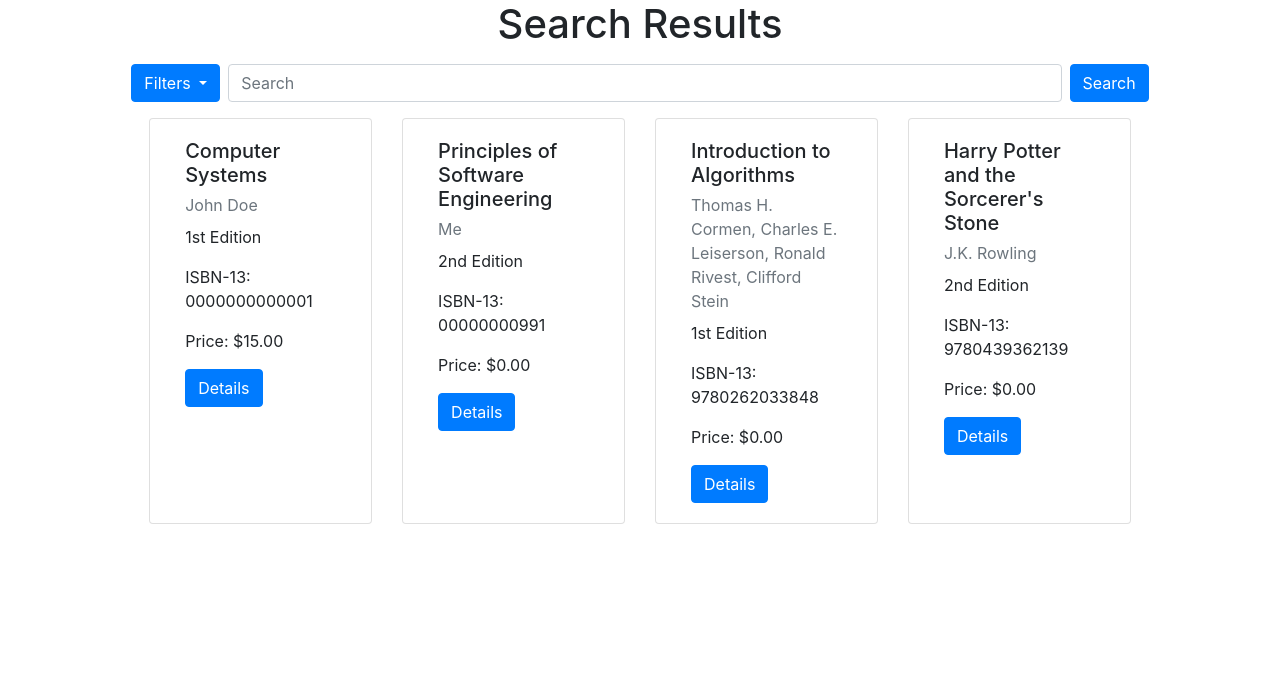
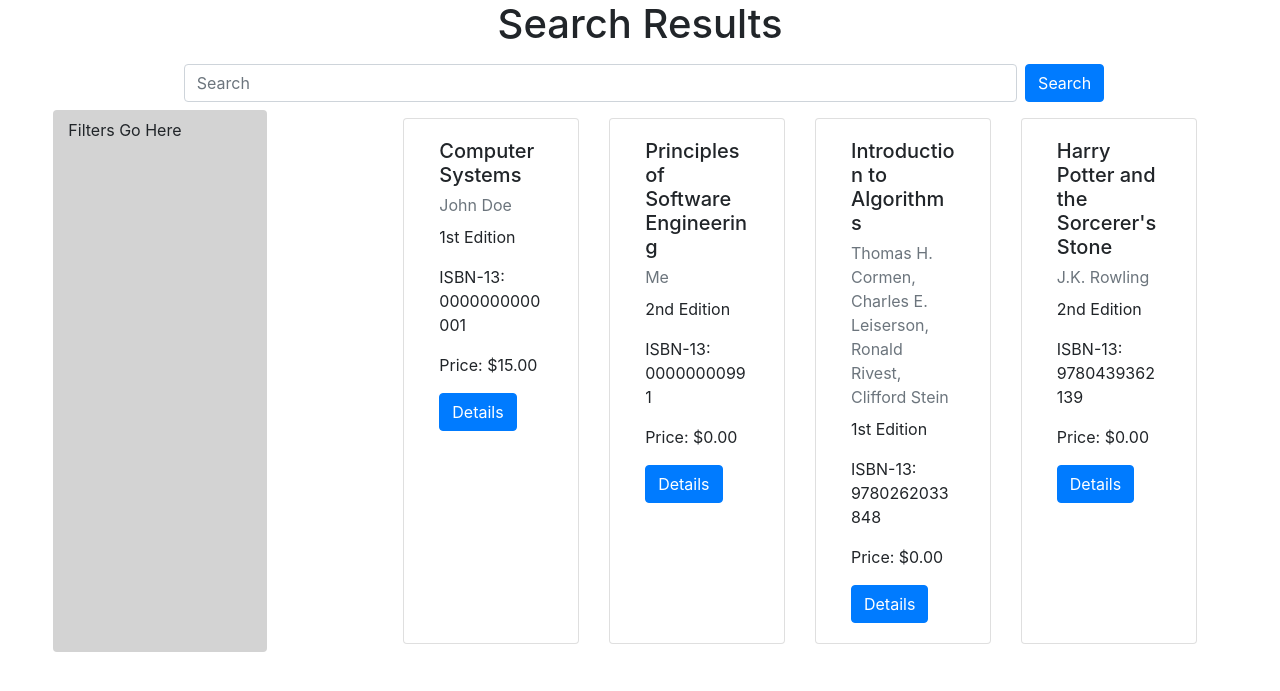
Before and after one commit to ADelCastillo1798/Oasis-Copy, a Django app: page /pages/listings/ in a window 1280 px wide. Shown: the part 56-747 px from the top of the page. Run offline with Django 3.2, Linux system fonts and the light colour scheme; data comes from the database, SQL or seed files in the repository.

Commit message:
Remove filter from search bar

```diff
--- a/oasis/pages/templates/listings_view.html
+++ b/oasis/pages/templates/listings_view.html
@@ -10,29 +10,24 @@
 <div class="row">
   <div class="col-12 py-2 mx-auto">
     <form class="form-inline justify-content-center">
-      <div class="dropdown">
-        <button class="btn btn-primary dropdown-toggle" type="button" id="dropdownMenuButton" data-toggle="dropdown" aria-haspopup="true" aria-expanded="false">
-          Filters
-        </button>
-        <div class="dropdown-menu" aria-labelledby="dropdownMenuButton">
-          <a class="dropdown-item" href="#">Action</a>
-          <a class="dropdown-item" href="#">Another action</a>
-          <a class="dropdown-item" href="#">Something else here</a>
-        </div>
-      </div>
       <input class="form-control col-lg-8 mx-2" type="search" placeholder="Search" aria-label="Search">
       <button class="btn btn-primary " type="submit">Search</button>
     </form>
   </div>
 </div>
+<div class="row">
+  <div class="col-2 rounded py-2 mx-auto" style="background-color:lightgrey;">
+    Filters Go Here
+  </div>
+
   {% if object_list %}
-<div class="card-deck col-lg-10 col-sm-12 py-2 mx-auto">
+  <div class="card-deck col-lg-8 col-sm-12 py-2 mx-auto">
     {% for object in object_list %}
     <!-- will need to adjust to create grid with fixed num of columns  -->
     <!-- <div class="col-sm-4"> -->
       <!-- <a href="{{ object.get_absolute_url }}">{{ object.book.title }}</a> {{object.book.author}} -->
 
-    <div class="card col-sm-4 rounded">
+      <div class="card col-sm-4 rounded" style="width: 30%">
         <div class="card-body">
           <h5 class="card-title"> {{ object.book.title }}</h5>
           <p class="card-subtitle mb-2 text-muted"> {{ object.book.author }}</p>
@@ -45,7 +40,7 @@
       <!-- </div> -->
       {% endfor %}
     </div>
-
+  </div>
   <!-- <ul>
     {% for object in object_list %}
     <li>
```
Lines whose indentation alone changed are shown as unchanged.
